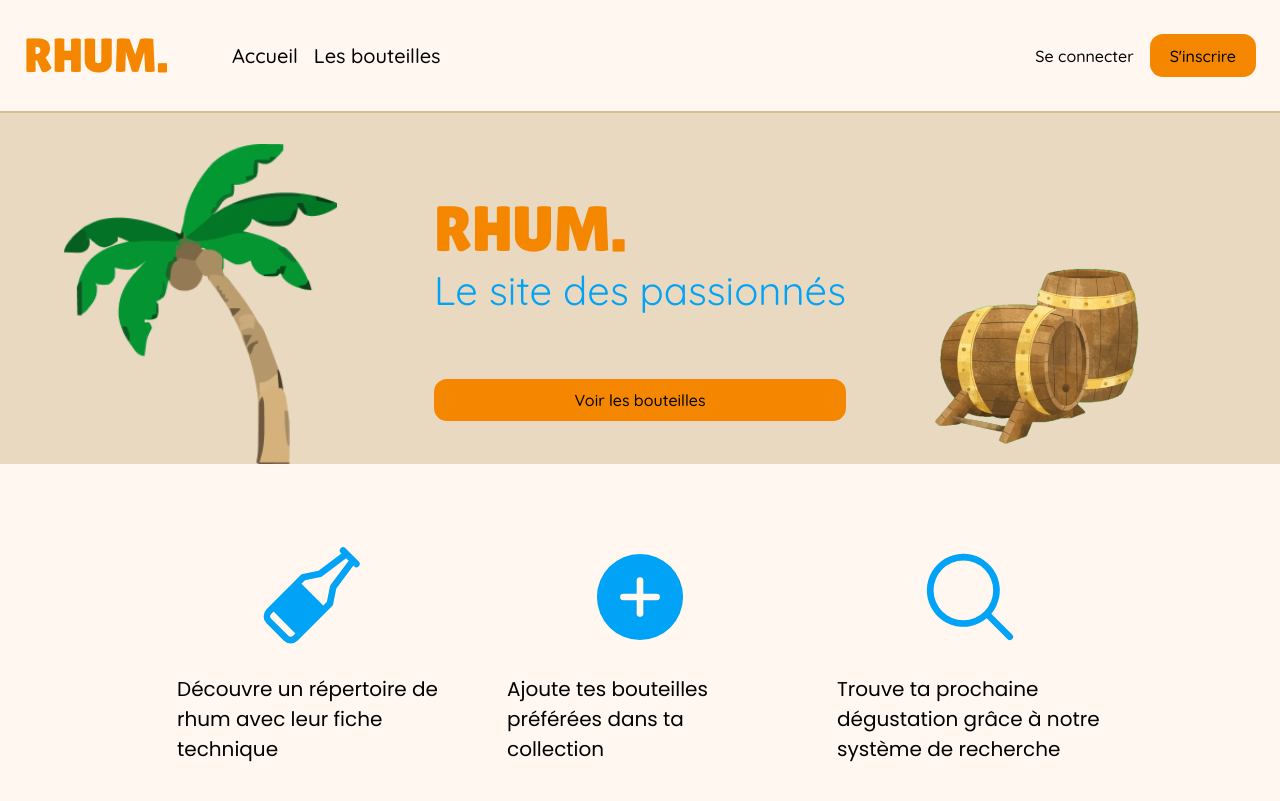
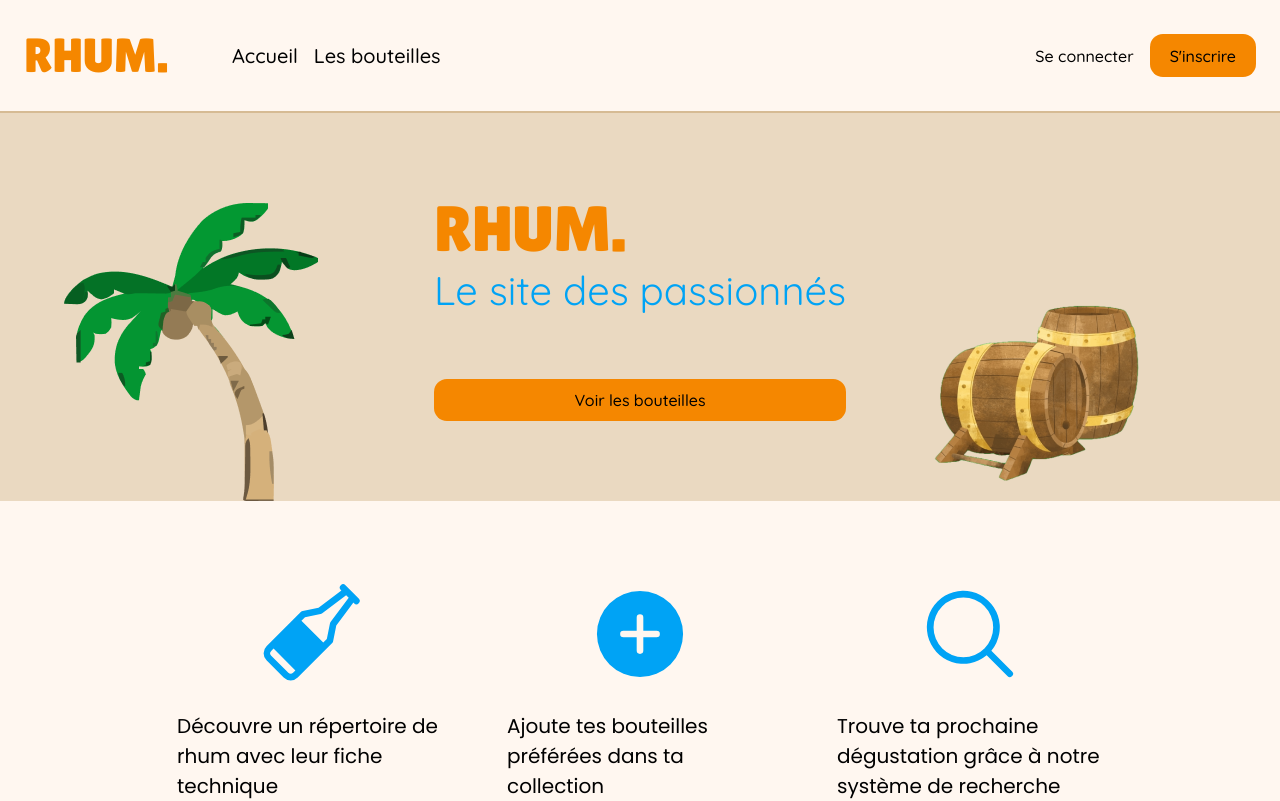
Before and after one commit to LoiseauB/rhum., a React (Vite) app: page / in a window 1280 px wide. Shown: the top 801 px of the page. Built offline with nearby package versions, Linux system fonts and the light colour scheme.

Commit message:
refacto: size

```diff
--- a/package.json
+++ b/package.json
@@ -11,6 +11,7 @@
   },
   "dependencies": {
     "@phosphor-icons/react": "^2.0.15",
+    "classnames": "^2.5.1",
     "react": "^18.2.0",
     "react-dom": "^18.2.0",
     "react-router-dom": "^6.21.3"
--- /dev/null
+++ b/src/components/common/Button.tsx
@@ -0,0 +1,28 @@
+import { NavLink } from 'react-router-dom';
+import classNames from 'classnames';
+
+type Props = {
+  asNavLink?: boolean;
+  href?: string;
+  isBig?: boolean;
+  children: React.ReactNode;
+};
+
+const Button = ({ asNavLink, href, isBig, children }: Props) => {
+  if (asNavLink) {
+    return (
+      <NavLink
+        to={href ? href : '/'}
+        className={classNames({ 'w-full': isBig }, 'btn btn-primary')}>
+        {children}
+      </NavLink>
+    );
+  }
+  return (
+    <button className={classNames({ 'w-full': isBig }, 'btn btn-primary')}>
+      {children}
+    </button>
+  );
+};
+
+export default Button;
--- a/src/components/layout/Header.tsx
+++ b/src/components/layout/Header.tsx
@@ -1,4 +1,6 @@
 import { NavLink } from 'react-router-dom';
+
+import Button from '../common/Button';
 
 const Header = () => {
   return (
@@ -20,9 +22,7 @@ const Header = () => {
         <NavLink to="/" className="text-nav text-md">
           Se connecter
         </NavLink>
-        <NavLink to="/" className="font-nav font-medium text-md bg-primary btn">
-          S'inscrire
-        </NavLink>
+        <Button asNavLink>S'inscrire</Button>
       </nav>
     </header>
   );
--- a/src/pages/Home/HomeHero.tsx
+++ b/src/pages/Home/HomeHero.tsx
@@ -1,32 +1,22 @@
-import { NavLink } from 'react-router-dom';
+import Button from '../../components/common/Button';
 
 import barrelUrl from '../../assets/images/barrel.png';
 import palmTreeUrl from '../../assets/images/tall-palmtree.png';
 
 const HomeHero = () => {
   return (
-    <section className="relative h-22 p-10 bg-secondary-50 m-no-x-main flex justify-center items-center">
-      <img
-        src={palmTreeUrl}
-        alt="palm tree"
-        className="absolute bottom-0 left-5 h-20 w-auto"
-      />
-      <div className="flex flex-col gap-5">
+    <section className="relative h-hero p-10 bg-secondary-50 m-no-x-main flex justify-center items-center">
+      <img src={palmTreeUrl} alt="palm tree" className="palm" />
+      <div className="flex cta-hero flex-col gap-5">
         <div>
           <h1 className="text-title text-primary">RHUM.</h1>
           <p className="text-accent font-nav text-xl">Le site des passionnés</p>
         </div>
-        <NavLink
-          to="/bottles"
-          className="font-nav font-medium text-md bg-primary btn">
+        <Button asNavLink isBig>
           Voir les bouteilles
-        </NavLink>
+        </Button>
       </div>
-      <img
-        src={barrelUrl}
-        alt="two barrel"
-        className="absolute -bottom-1 right-10"
-      />
+      <img src={barrelUrl} alt="two barrel" className="barrel" />
     </section>
   );
 };
--- /dev/null
+++ b/src/sass/common/button.sass
@@ -0,0 +1,21 @@
+.btn
+  cursor: pointer
+  padding-top: 0.70rem
+  padding-bottom: 0.70rem
+  padding-left: 1.25rem
+  padding-right: 1.25rem
+  border-radius: 0.81rem
+  display: flex
+  justify-content: center
+  align-items: center
+  font-family: 'Quicksand', sans-serif
+  font-weight: 500
+  font-size: 1rem
+  width: fit-content
+  &-primary
+    background-color: $primary
+    &:hover
+      background-color: rgba($primary, 0.7)
+    &:active
+      background-color: $accent
+      scale: 0.98
--- /dev/null
+++ b/src/sass/home/home.sass
@@ -0,0 +1,41 @@
+@mixin responsive($breakpoint)
+  @media ( min-width: $breakpoint )
+    @content
+
+.h
+  &-hero
+    min-height: 40vh
+
+.icon
+  &-home
+    fill: $accent
+
+.palm
+  z-index: 0
+  position: absolute
+  width: auto
+  max-height: 20rem
+
+  @media (max-width: $md)
+    right: -5rem
+    top: 0
+
+  @include responsive($md)
+    left: 5vw
+    bottom: 0
+
+.barrel
+  z-index: 0
+  position: absolute
+  width: auto
+  @media (max-width: $md)
+    left: -4vw
+    scale: 0.75
+    bottom: -4vh
+  @include responsive($md)
+    bottom: -1vh
+    right: 10vw
+
+.cta
+  &-hero
+    z-index: 2
--- a/src/sass/index.sass
+++ b/src/sass/index.sass
@@ -2,6 +2,8 @@
 @import 'variables.sass'
 @import 'text.sass'
 @import 'flex.sass'
+@import 'home/home.sass'
+@import 'common/button.sass'
 
 body
   font-size:16px
@@ -12,7 +14,7 @@ body
 header
   position: fixed
   width: 100vw
-  z-index: 1
+  z-index: 10
   padding-top: 1.75rem
   padding-bottom: 1.75rem
   padding-left: 1.5rem
@@ -23,6 +25,7 @@ main
   padding-top: 7rem
   padding-left: 4rem
   padding-right: 4rem
+  min-height: 100vh
 
 .bg
   &-primary
@@ -59,7 +62,9 @@ main
   &-20
     height: 20rem
   &-22
-    height: 22rem
+    height: 40vh
+  &-fit
+    height: fit-content
 .w
   &-full
     width: 100%
@@ -67,17 +72,6 @@ main
     width: auto
   &-home-text
     width: 266px
-
-.btn
-  cursor: pointer
-  padding-top: 0.70rem
-  padding-bottom: 0.70rem
-  padding-left: 1.25rem
-  padding-right: 1.25rem
-  border-radius: 0.81rem
-  display: flex
-  justify-content: center
-  align-items: center
 
 .m
   &-1
@@ -101,6 +95,17 @@ main
       margin-top: 2rem
     &-5
       margin-top: 2.5rem
+  &-b
+    &-1
+      margin-bottom: 0.5rem
+    &-2
+      margin-bottom: 1rem
+    &-3
+      margin-bottom: 1.5rem
+    &-4
+      margin-bottom: 2rem
+    &-5
+      margin-bottom: 2.5rem
   &-no-x-main
     margin-left: -4rem
     margin-right: -4rem
@@ -141,7 +146,3 @@ main
 .right
   &-10
     right: 10vw
-
-.icon
-  &-home
-    fill: $accent
--- a/src/sass/minireset.sass
+++ b/src/sass/minireset.sass
@@ -45,6 +45,7 @@ button,
 input,
 select
   margin: 0
+  border: none
 
 // Box sizing
 html
--- a/src/sass/variables.sass
+++ b/src/sass/variables.sass
@@ -3,3 +3,7 @@ $background: #FFF7F0
 $primary: #F58700
 $secondary: #D6BB94
 $accent: #00A3F5
+$sm: 576px
+$md: 768px
+$lg: 992px
+$xl: 1200px
```
Also changed, not shown: 1 other file (tests, documents, lock files or other folders).
